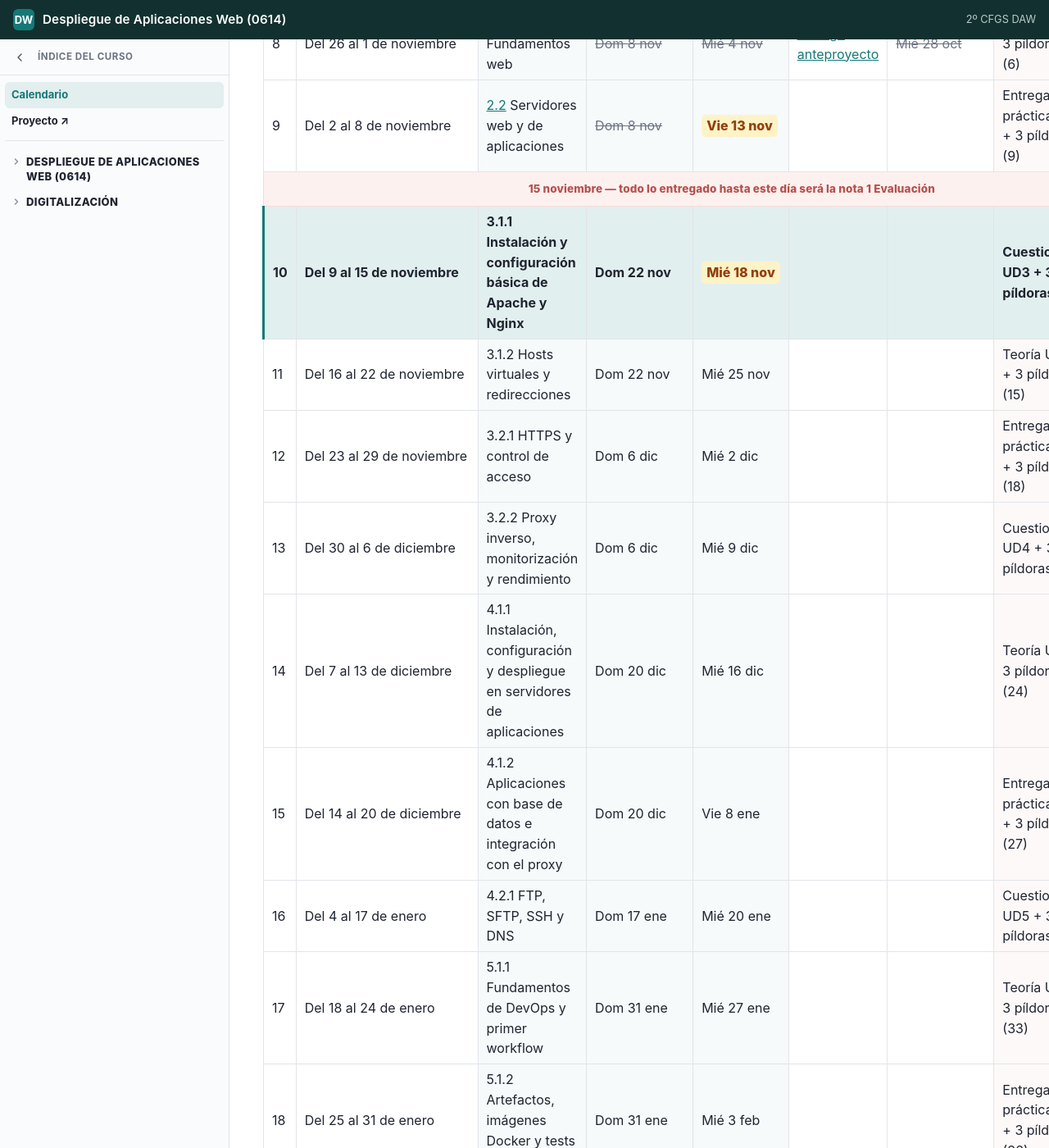
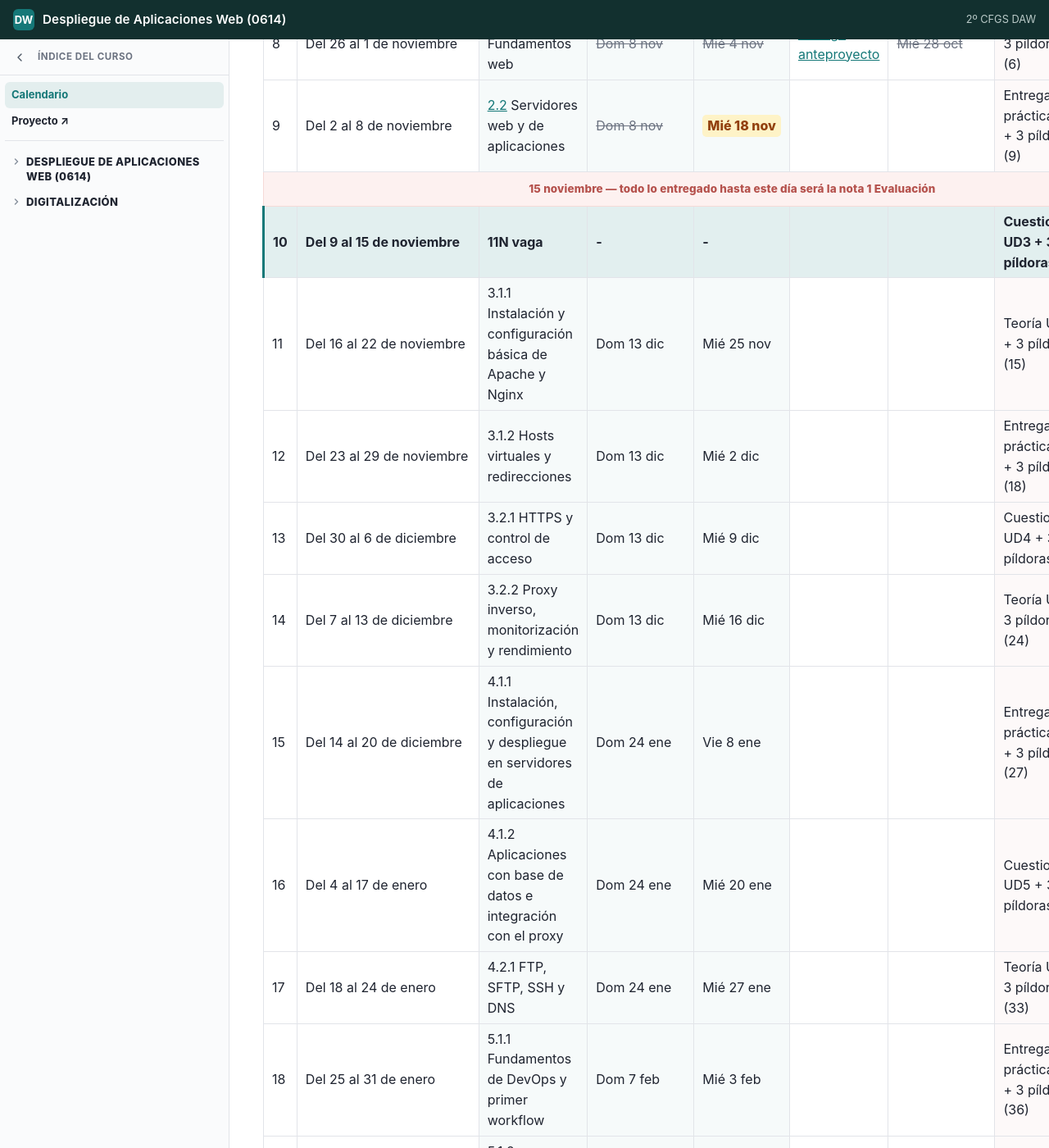
Before and after one commit to jpaniorte/2daw-daw-2627, a Jekyll site: the page built from index.md, in a window 1280 px wide and 1400 px high, scrolled down 927 px. Shown: the whole window at 82% size. Built offline with Jekyll 4.4.1, drawn with Linux system fonts in a browser that asks for light colours; some of the changed text lies outside the part shown.

Commit message:
Calendario DAW: retraso de una semana por la huelga del 11N y nueva fila 20
Co-Authored-By: Claude Sonnet 5.5 <noreply@anthropic.com>

```diff
--- a/index.md
+++ b/index.md
@@ -24,19 +24,20 @@ title: Calendario — Despliegue de Aplicaciones Web (0614)
 <tr data-start="2026-10-14" data-end="2026-10-16" data-sessions="3"><td>6</td><td>Del 12 al 18 de octubre</td><td><a href="docker/semana-2/teoria/">1.2.2</a> Imágenes y Dockerfile</td><td><span class="ctrl-date" data-control="2026-10-28">Mié 28 oct</span></td><td><span class="ctrl-date" data-control="2026-10-21">Mié 21 oct</span></td><td></td><td></td><td>Entrega práctica UD2</td><td><span class="ctrl-date" data-control="2026-10-18">Dom 18 oct</span></td></tr>
 <tr data-start="2026-10-21" data-end="2026-10-23" data-sessions="3"><td>7</td><td>Del 19 al 25 de octubre</td><td><a href="docker/semana-3/teoria/">1.2.3</a> Docker Compose</td><td><span class="ctrl-date" data-control="2026-10-28">Mié 28 oct</span></td><td><span class="ctrl-date" data-control="2026-10-28">Mié 28 oct</span></td><td></td><td></td><td>Cuestionario UD2 + 3 píldoras</td><td><span class="ctrl-date" data-control="2026-10-25">Dom 25 oct</span></td></tr>
 <tr data-start="2026-10-28" data-end="2026-10-30" data-sessions="3"><td>8</td><td>Del 26 al 1 de noviembre</td><td><a href="web/semana-1/teoria/">2.1</a> Fundamentos web</td><td><span class="ctrl-date" data-control="2026-11-08">Dom 8 nov</span></td><td><span class="ctrl-date" data-control="2026-11-04">Mié 4 nov</span></td><td><a href="{{ '/proyectos/anteproyecto/' | relative_url }}">Entrega anteproyecto</a></td><td><span class="ctrl-date" data-control="2026-10-28">Mié 28 oct</span></td><td>Teoría UD3 + 3 píldoras (6)</td><td></td></tr>
-<tr data-start="2026-11-04" data-end="2026-11-06" data-sessions="3"><td>9</td><td>Del 2 al 8 de noviembre</td><td><a href="web/semana-2/teoria/">2.2</a> Servidores web y de aplicaciones</td><td><span class="ctrl-date" data-control="2026-11-08">Dom 8 nov</span></td><td><span class="ctrl-date" data-control="2026-11-13">Vie 13 nov</span></td><td></td><td></td><td>Entrega práctica UD3 + 3 píldoras (9)</td><td><span class="ctrl-date" data-control="2026-11-08">Dom 8 nov</span></td></tr>
+<tr data-start="2026-11-04" data-end="2026-11-06" data-sessions="3"><td>9</td><td>Del 2 al 8 de noviembre</td><td><a href="web/semana-2/teoria/">2.2</a> Servidores web y de aplicaciones</td><td><span class="ctrl-date" data-control="2026-11-08">Dom 8 nov</span></td><td><span class="ctrl-date" data-control="2026-11-18">Mié 18 nov</span></td><td></td><td></td><td>Entrega práctica UD3 + 3 píldoras (9)</td><td><span class="ctrl-date" data-control="2026-11-08">Dom 8 nov</span></td></tr>
 <tr class="cal-note"><td colspan="9">15 noviembre — todo lo entregado hasta este día será la nota 1 Evaluación</td></tr>
-<tr data-start="2026-11-11" data-end="2026-11-13" data-sessions="3"><td>10</td><td>Del 9 al 15 de noviembre</td><td>3.1.1 Instalación y configuración básica de Apache y Nginx</td><td><span class="ctrl-date" data-control="2026-11-22">Dom 22 nov</span></td><td><span class="ctrl-date" data-control="2026-11-18">Mié 18 nov</span></td><td></td><td></td><td>Cuestionario UD3 + 3 píldoras (12)</td><td><span class="ctrl-date" data-control="2026-11-15">Dom 15 nov</span></td></tr>
-<tr data-start="2026-11-18" data-end="2026-11-20" data-sessions="3"><td>11</td><td>Del 16 al 22 de noviembre</td><td>3.1.2 Hosts virtuales y redirecciones</td><td><span class="ctrl-date" data-control="2026-11-22">Dom 22 nov</span></td><td><span class="ctrl-date" data-control="2026-11-25">Mié 25 nov</span></td><td></td><td></td><td>Teoría UD4 + 3 píldoras (15)</td><td></td></tr>
-<tr data-start="2026-11-25" data-end="2026-11-27" data-sessions="3"><td>12</td><td>Del 23 al 29 de noviembre</td><td>3.2.1 HTTPS y control de acceso</td><td><span class="ctrl-date" data-control="2026-12-06">Dom 6 dic</span></td><td><span class="ctrl-date" data-control="2026-12-02">Mié 2 dic</span></td><td></td><td></td><td>Entrega práctica UD4 + 3 píldoras (18)</td><td></td></tr>
-<tr data-start="2026-12-02" data-end="2026-12-04" data-sessions="3"><td>13</td><td>Del 30 al 6 de diciembre</td><td>3.2.2 Proxy inverso, monitorización y rendimiento</td><td><span class="ctrl-date" data-control="2026-12-06">Dom 6 dic</span></td><td><span class="ctrl-date" data-control="2026-12-09">Mié 9 dic</span></td><td></td><td></td><td>Cuestionario UD4 + 3 píldoras (21)</td><td></td></tr>
-<tr data-start="2026-12-09" data-end="2026-12-11" data-sessions="3"><td>14</td><td>Del 7 al 13 de diciembre</td><td>4.1.1 Instalación, configuración y despliegue en servidores de aplicaciones</td><td><span class="ctrl-date" data-control="2026-12-20">Dom 20 dic</span></td><td><span class="ctrl-date" data-control="2026-12-16">Mié 16 dic</span></td><td></td><td></td><td>Teoría UD5 + 3 píldoras (24)</td><td></td></tr>
-<tr data-start="2026-12-16" data-end="2026-12-18" data-sessions="3"><td>15</td><td>Del 14 al 20 de diciembre</td><td>4.1.2 Aplicaciones con base de datos e integración con el proxy</td><td><span class="ctrl-date" data-control="2026-12-20">Dom 20 dic</span></td><td><span class="ctrl-date" data-control="2027-01-08">Vie 8 ene</span></td><td></td><td></td><td>Entrega práctica UD5 + 3 píldoras (27)</td><td></td></tr>
-<tr data-start="2027-01-08" data-end="2027-01-15" data-sessions="4"><td>16</td><td>Del 4 al 17 de enero</td><td>4.2.1 FTP, SFTP, SSH y DNS</td><td><span class="ctrl-date" data-control="2027-01-17">Dom 17 ene</span></td><td><span class="ctrl-date" data-control="2027-01-20">Mié 20 ene</span></td><td></td><td></td><td>Cuestionario UD5 + 3 píldoras (30)</td><td></td></tr>
-<tr data-start="2027-01-20" data-end="2027-01-22" data-sessions="3"><td>17</td><td>Del 18 al 24 de enero</td><td>5.1.1 Fundamentos de DevOps y primer workflow</td><td><span class="ctrl-date" data-control="2027-01-31">Dom 31 ene</span></td><td><span class="ctrl-date" data-control="2027-01-27">Mié 27 ene</span></td><td></td><td></td><td>Teoría UD6 + 3 píldoras (33)</td><td></td></tr>
-<tr data-start="2027-01-27" data-end="2027-01-29" data-sessions="3"><td>18</td><td>Del 25 al 31 de enero</td><td>5.1.2 Artefactos, imágenes Docker y tests en el pipeline</td><td><span class="ctrl-date" data-control="2027-01-31">Dom 31 ene</span></td><td><span class="ctrl-date" data-control="2027-02-03">Mié 3 feb</span></td><td></td><td></td><td>Entrega práctica UD6 + 3 píldoras (36)</td><td></td></tr>
-<tr data-start="2027-02-03" data-end="2027-02-05" data-sessions="3"><td>19</td><td>Del 1 al 7 de febrero</td><td>5.2.1 Despliegue por SSH/SFTP y proyecto integrador</td><td><span class="ctrl-date" data-control="2027-02-07">Dom 7 feb</span></td><td><span class="ctrl-date" data-control="2027-02-10">Mié 10 feb</span></td><td></td><td></td><td>Cuestionario UD6</td><td></td></tr>
+<tr data-start="2026-11-11" data-end="2026-11-13" data-sessions="3"><td>10</td><td>Del 9 al 15 de noviembre</td><td>11N vaga</td><td>-</td><td>-</td><td></td><td></td><td>Cuestionario UD3 + 3 píldoras (12)</td><td><span class="ctrl-date" data-control="2026-11-15">Dom 15 nov</span></td></tr>
+<tr data-start="2026-11-18" data-end="2026-11-20" data-sessions="3"><td>11</td><td>Del 16 al 22 de noviembre</td><td>3.1.1 Instalación y configuración básica de Apache y Nginx</td><td><span class="ctrl-date" data-control="2026-12-13">Dom 13 dic</span></td><td><span class="ctrl-date" data-control="2026-11-25">Mié 25 nov</span></td><td></td><td></td><td>Teoría UD4 + 3 píldoras (15)</td><td></td></tr>
+<tr data-start="2026-11-25" data-end="2026-11-27" data-sessions="3"><td>12</td><td>Del 23 al 29 de noviembre</td><td>3.1.2 Hosts virtuales y redirecciones</td><td><span class="ctrl-date" data-control="2026-12-13">Dom 13 dic</span></td><td><span class="ctrl-date" data-control="2026-12-02">Mié 2 dic</span></td><td></td><td></td><td>Entrega práctica UD4 + 3 píldoras (18)</td><td></td></tr>
+<tr data-start="2026-12-02" data-end="2026-12-04" data-sessions="3"><td>13</td><td>Del 30 al 6 de diciembre</td><td>3.2.1 HTTPS y control de acceso</td><td><span class="ctrl-date" data-control="2026-12-13">Dom 13 dic</span></td><td><span class="ctrl-date" data-control="2026-12-09">Mié 9 dic</span></td><td></td><td></td><td>Cuestionario UD4 + 3 píldoras (21)</td><td></td></tr>
+<tr data-start="2026-12-09" data-end="2026-12-11" data-sessions="3"><td>14</td><td>Del 7 al 13 de diciembre</td><td>3.2.2 Proxy inverso, monitorización y rendimiento</td><td><span class="ctrl-date" data-control="2026-12-13">Dom 13 dic</span></td><td><span class="ctrl-date" data-control="2026-12-16">Mié 16 dic</span></td><td></td><td></td><td>Teoría UD5 + 3 píldoras (24)</td><td></td></tr>
+<tr data-start="2026-12-16" data-end="2026-12-18" data-sessions="3"><td>15</td><td>Del 14 al 20 de diciembre</td><td>4.1.1 Instalación, configuración y despliegue en servidores de aplicaciones</td><td><span class="ctrl-date" data-control="2027-01-24">Dom 24 ene</span></td><td><span class="ctrl-date" data-control="2027-01-08">Vie 8 ene</span></td><td></td><td></td><td>Entrega práctica UD5 + 3 píldoras (27)</td><td></td></tr>
+<tr data-start="2027-01-08" data-end="2027-01-15" data-sessions="4"><td>16</td><td>Del 4 al 17 de enero</td><td>4.1.2 Aplicaciones con base de datos e integración con el proxy</td><td><span class="ctrl-date" data-control="2027-01-24">Dom 24 ene</span></td><td><span class="ctrl-date" data-control="2027-01-20">Mié 20 ene</span></td><td></td><td></td><td>Cuestionario UD5 + 3 píldoras (30)</td><td></td></tr>
+<tr data-start="2027-01-20" data-end="2027-01-22" data-sessions="3"><td>17</td><td>Del 18 al 24 de enero</td><td>4.2.1 FTP, SFTP, SSH y DNS</td><td><span class="ctrl-date" data-control="2027-01-24">Dom 24 ene</span></td><td><span class="ctrl-date" data-control="2027-01-27">Mié 27 ene</span></td><td></td><td></td><td>Teoría UD6 + 3 píldoras (33)</td><td></td></tr>
+<tr data-start="2027-01-27" data-end="2027-01-29" data-sessions="3"><td>18</td><td>Del 25 al 31 de enero</td><td>5.1.1 Fundamentos de DevOps y primer workflow</td><td><span class="ctrl-date" data-control="2027-02-07">Dom 7 feb</span></td><td><span class="ctrl-date" data-control="2027-02-03">Mié 3 feb</span></td><td></td><td></td><td>Entrega práctica UD6 + 3 píldoras (36)</td><td></td></tr>
+<tr data-start="2027-02-03" data-end="2027-02-05" data-sessions="3"><td>19</td><td>Del 1 al 7 de febrero</td><td>5.1.2 Artefactos, imágenes Docker y tests en el pipeline</td><td><span class="ctrl-date" data-control="2027-02-07">Dom 7 feb</span></td><td><span class="ctrl-date" data-control="2027-02-10">Mié 10 feb</span></td><td></td><td></td><td>Cuestionario UD6</td><td></td></tr>
 <tr class="cal-note"><td colspan="9">5 febrero — todo lo entregado hasta este día será la nota 2 Evaluación</td></tr>
+<tr data-start="2027-02-10" data-end="2027-02-12" data-sessions="3"><td>20</td><td>Del 8 al 14 de febrero</td><td>5.2.1 Despliegue por SSH/SFTP y proyecto integrador</td><td><span class="ctrl-date" data-control="2027-02-14">Dom 14 feb</span></td><td><span class="ctrl-date" data-control="2027-02-17">Mié 17 feb</span></td><td></td><td></td><td></td><td></td></tr>
 </tbody>
 </table>
 
```
